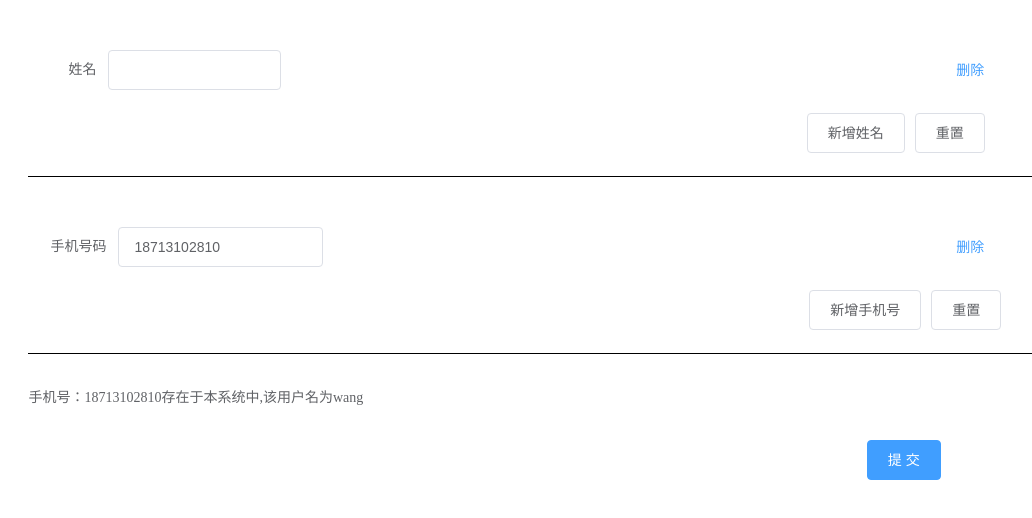
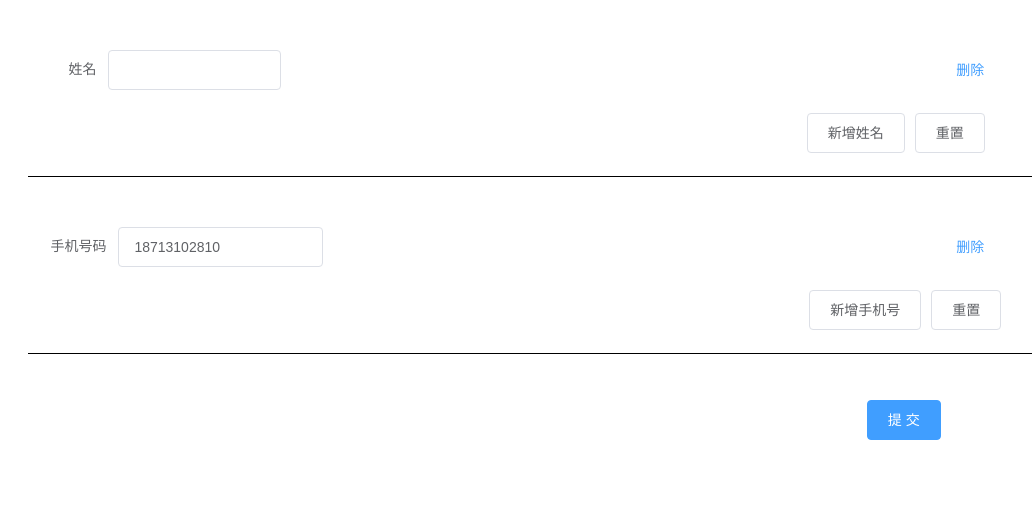
Before and after one commit to wangxudongcc/vue_test, a Vue app in the folder vue_test/: page / in a window 1280 px wide. Shown: the top 518 px of the page, without its empty margins (106-1138 px from the left). Built offline with nearby package versions, Linux system fonts and the light colour scheme.

Commit message:
'feat:把数据放到单独的文件'

```diff
--- a/vue_test/src/App.vue
+++ b/vue_test/src/App.vue
@@ -77,6 +77,7 @@
 <script>
 // import ComponentOne from "./views/practise/components/componentOne.vue";
 // import $eventBus from "./views/practise/components/eventBus";
+import dataForm from "./views/practise/data.js";
 export default {
   data() {
     return {
@@ -92,13 +93,16 @@ export default {
   components: {
     // ComponentOne,
   },
+  created(){
+console.log(dataForm,'dataForm')
+console.log(dataForm.yesOrNoData(), this.phoneNumberList[this.phoneNumberList.length-1].value)
+},
   computed: {
     labelJudge() {
-      let labelInfo;
+      // let labelInfo;
       // this.personList.forEach((item, index) => {
       //   console.log(item, index, 'item,index')
       //   if (item.phoneNumber==this.phoneNumberList[this.phoneNumberList.length-1].value) {
-
       //     labelInfo= '手机号：' + this.personList[index].phoneNumber + '存在于本系统中,该用户名为' + item.name
       //   } else if (item.name==this.nameList[this.nameList.length-1].value) {
       //     labelInfo= item.name+'存在于本系统中,手机号为'+ item.phoneNumber
@@ -106,16 +110,21 @@ export default {
       //     labelInfo='需要填写手机号码或者姓名'
       //   }
       // })
-      let personItem = this.personList.find(item => item.phoneNumber == this.phoneNumberList[this.phoneNumberList.length-1].value);
-      let personNameItem = this.personList.find(item =>item.name == this.nameList[this.nameList.length-1].value);
-      if (personItem) {
-        labelInfo= '手机号：' + personItem.phoneNumber + '存在于本系统中,该用户名为' + personItem.name
-      }else if(personNameItem){
-        labelInfo= personNameItem.name+'存在于本系统中,手机号为'+ personNameItem.phoneNumber
-      }else{
-          labelInfo='需要填写手机号码或者姓名'
-        }
-      return labelInfo
+
+
+      // let labelInfo = dataForm.yesOrNoData( this.phoneNumberList[this.phoneNumberList.length-1].value)
+
+      // this.personList.find(item => item.phoneNumber == this.phoneNumberList[this.phoneNumberList.length-1].value);
+      // let personNameItem = this.personList.find(item =>item.name == this.nameList[this.nameList.length-1].value);
+      // if (personItem) {
+      //   labelInfo= '手机号：' + personItem.phoneNumber + '存在于本系统中,该用户名为' + personItem.name
+      // }else if(personNameItem){
+      //   labelInfo=
+      // }else{
+      //     labelInfo='需要填写手机号码或者姓名'
+      //   }
+      // return labelInfo
+      return false
     },
     phoneAmount() {
       return this.phoneNumberList.length
--- /dev/null
+++ b/vue_test/src/views/practise/data.js
@@ -0,0 +1,29 @@
+let data = [
+    { name: 'wang', phoneNumber: 18713102810 },
+    { name: '董欢迎', phoneNumber: 15530717659 },
+    { name: 'wang', phoneNumber: 13102855460 },
+    { name: '王旭东', phoneNumber: 13292874554 }];
+export default {
+    // yesOrNoData 判断名字或者手机号码是否存在于对应的
+  yesOrNoData(value) {
+    console.log(value, "value");
+    if(value&&value.length>=5&&(typeof value[0]==Number||typeof value[1]==Number)){
+        let a = data.find(item=> item.phoneNumber == value);
+        if (a) {
+          return  "手机号：" + a.phoneNumber +"存在于本系统中,该用户名为" +a.name+'66666666666'
+        } else {
+          return "666666666";
+        }
+    }else if(value&&typeof value[0]!=Number){
+        let b = data.find(item =>item.name == value);
+        if (b) {
+          return   b.name+'存在于本系统中,手机号为'+ b.phoneNumber
+        } else {
+          return "7777777777";
+        }
+    }else{
+        return '需要填写手机号码或者姓名'
+    }
+
+  },
+};
```
